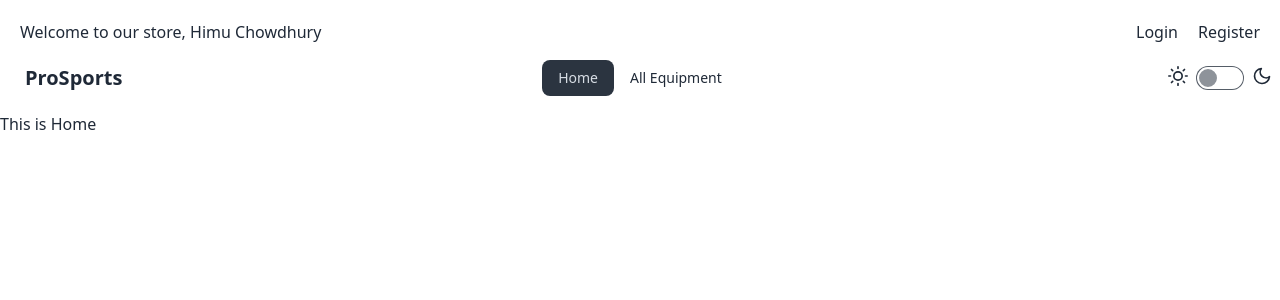
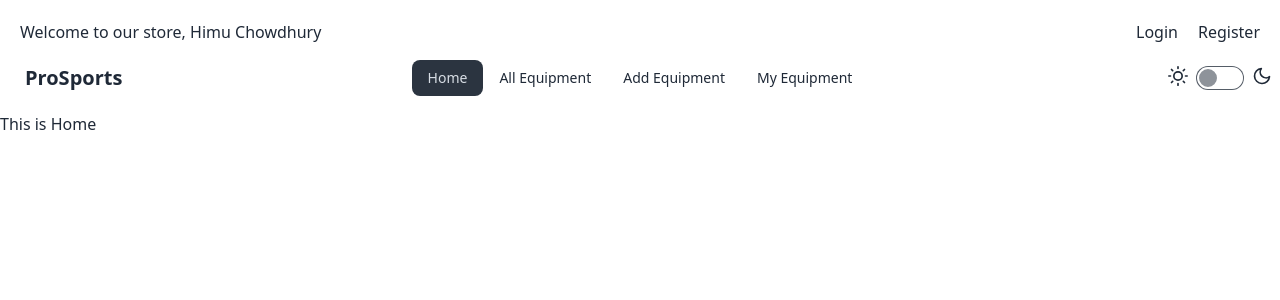
Before and after one commit to himu004/pro-sports-client, a React (Vite) app: page / in a window 1280 px wide. Shown: the top 300 px of the page. Built offline with nearby package versions, Linux system fonts and the light colour scheme.

Commit message:
Firebase Intregated

```diff
--- a/package.json
+++ b/package.json
@@ -10,10 +10,12 @@
     "preview": "vite preview"
   },
   "dependencies": {
+    "firebase": "^11.0.2",
     "react": "^18.3.1",
     "react-awesome-reveal": "^4.2.14",
     "react-awesome-slider": "^4.1.0",
     "react-dom": "^18.3.1",
+    "react-fast-marquee": "^1.6.5",
     "react-helmet": "^6.1.0",
     "react-icons": "^5.4.0",
     "react-router-dom": "^7.0.2",
--- a/src/components/Header.jsx
+++ b/src/components/Header.jsx
@@ -29,19 +29,54 @@ const Header = () => {
           All Equipment
         </NavLink>
       </li>
+      <li>
+        <NavLink
+          to="/all-equipment"
+          className={({ isActive, isPending }) =>
+            isPending ? "pending" : isActive ? "active" : ""
+          }
+        >
+          Add Equipment
+        </NavLink>
+      </li>
+      <li>
+        <NavLink
+          to="/all-equipment"
+          className={({ isActive, isPending }) =>
+            isPending ? "pending" : isActive ? "active" : ""
+          }
+        >
+          My Equipment
+        </NavLink>
+      </li>
     </>
   );
 
   return (
     <header>
-      <div className="pt-5 px-5 flex justify-between">
+      <div className="pt-5 px-5 flex md:flex-row flex-col items-center justify-between">
         <h1>
           Welcome to our store, <span>Himu Chowdhury</span>
         </h1>
 
-        <div className="space-x-5">
-          <Link to="/login">Login</Link>
-          <Link to="/register">Register</Link>
+        <div className="space-x-5 md:py-0 py-5">
+        <NavLink
+          to="/login"
+          className={({ isActive, isPending }) =>
+            isPending ? "pending" : isActive ? "underline" : ""
+          }
+        >
+          Login
+        </NavLink>
+        <NavLink
+          to="/register"
+          className={({ isActive, isPending }) =>
+            isPending ? "pending" : isActive ? "underline" : ""
+          }
+        >
+          Register
+        </NavLink>
+
         </div>
       </div>
       <div className="navbar bg-base-100">
--- /dev/null
+++ b/src/firebase/firebase.config.js
@@ -0,0 +1,20 @@
+// Import the functions you need from the SDKs you need
+import { initializeApp } from "firebase/app";
+import { getAuth } from "firebase/auth";
+// TODO: Add SDKs for Firebase products that you want to use
+// https://firebase.google.com/docs/web/setup#available-libraries
+
+// Your web app's Firebase configuration
+const firebaseConfig = {
+    apiKey: import.meta.env.VITE_API_KEY,
+    authDomain: import.meta.env.VITE_AUTH_DOMAIN,
+    projectId: import.meta.env.VITE_PROJECT_ID,
+    storageBucket: import.meta.env.VITE_STORAGE_BUCKET,
+    messagingSenderId: import.meta.env.VITE_MESSAGING_SENDER_ID,
+    appId: import.meta.env.VITE_APP_ID,
+};
+
+// Initialize Firebase
+const app = initializeApp(firebaseConfig);
+const auth = getAuth(app);
+export default auth;
```
Also changed, not shown: 1 other file (tests, documents, lock files or other folders).
